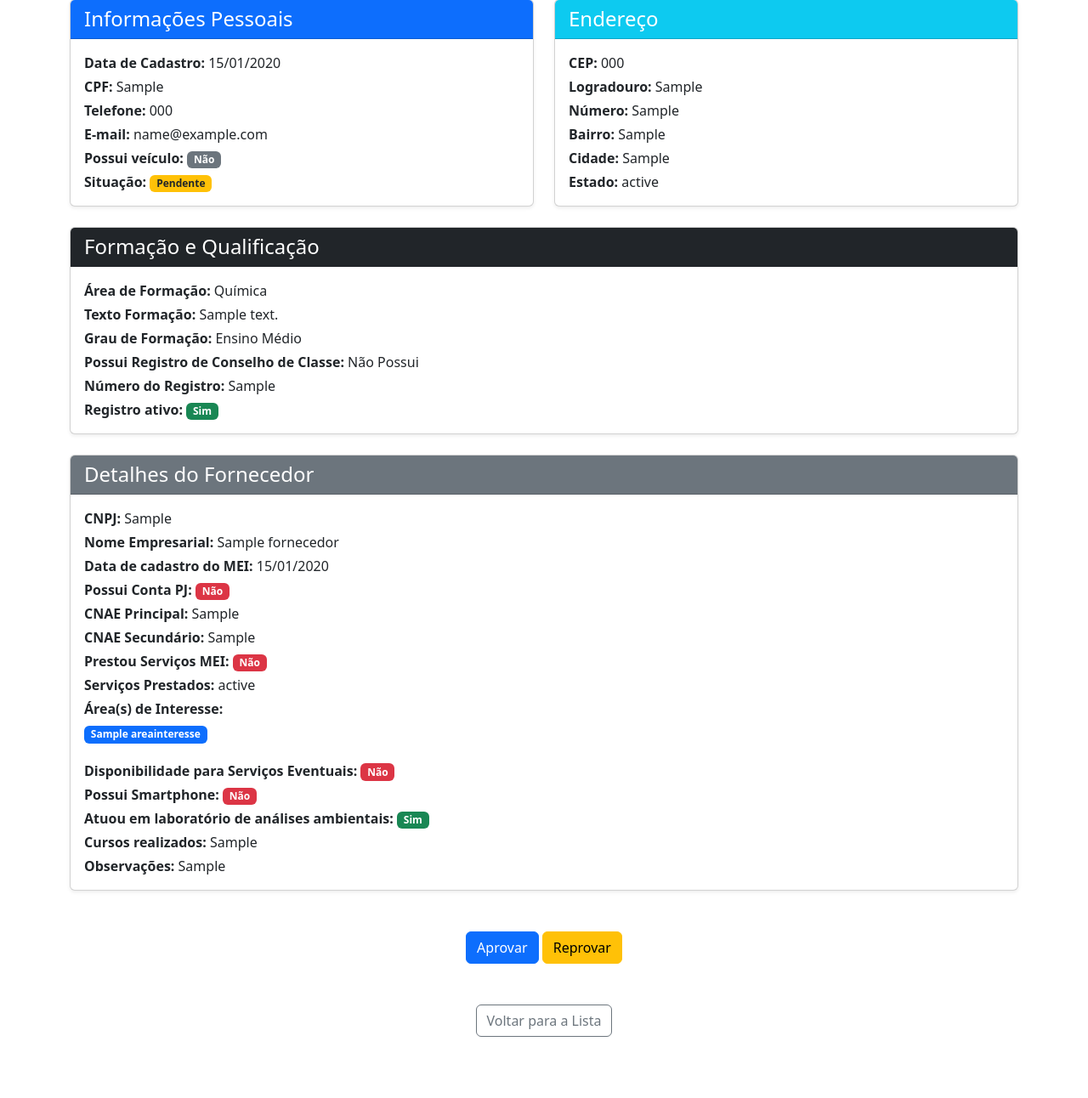
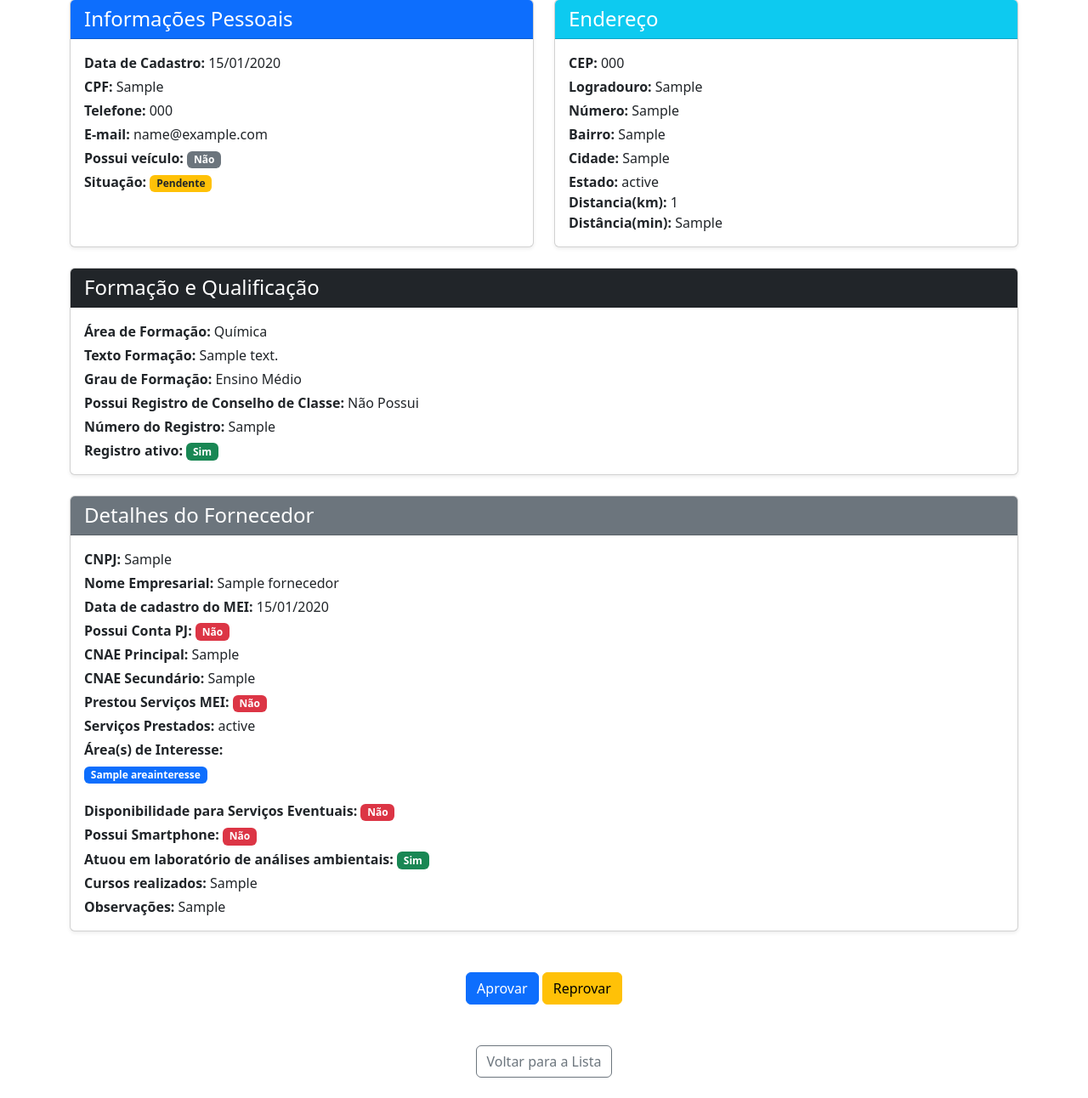
Before and after one commit to WaldembergDev/portal-cadastros, a Django app: page /registros/visualizar_cadastro/00000000-0000-0000-0000-000000000001/ in a window 1280 px wide. Shown: the part 175-1467 px from the top of the page at 85% size. Before the commit the page ends 1395 px from the top, so only its background shows below. Run offline with Django 5.2, Linux system fonts and the light colour scheme; tables that the repository leaves empty hold one stand-in row (values such as "Sample post").

Commit message:
chore: convertido a unidade de medida para km

```diff
--- a/pessoas/forms.py
+++ b/pessoas/forms.py
@@ -26,7 +26,7 @@ class EnderecoForm(forms.ModelForm):
     class Meta:
         model = Endereco
         fields = '__all__'
-        exclude = ['pessoa']
+        exclude = ['pessoa', 'distancia_km', 'distancia_tempo']
         labels = {
             'cep': 'CEP',
             'numero': 'Número'
--- a/pessoas/models.py
+++ b/pessoas/models.py
@@ -39,6 +39,8 @@ class Endereco(models.Model):
     bairro = models.CharField(max_length=50)
     cidade = models.CharField(max_length=50)
     estado = models.CharField(max_length=50)
+    distancia_km = models.IntegerField(null=True, blank=True)
+    distancia_tempo = models.CharField(max_length=255, null=True, blank=True)
     pessoa = models.OneToOneField(Pessoa, on_delete=models.CASCADE)
 
 # dados formação
--- a/registros/templates/visualizar_cadastro.html
+++ b/registros/templates/visualizar_cadastro.html
@@ -47,6 +47,12 @@
                         <p class="card-text mb-1"><strong>Bairro:</strong> {{ pessoa.endereco.bairro }}</p>
                         <p class="card-text mb-1"><strong>Cidade:</strong> {{ pessoa.endereco.cidade }}</p>
                         <p class="card-text mb-0"><strong>Estado:</strong> {{ pessoa.endereco.estado }}</p>
+                        {% if pessoa.endereco.distancia_km %}
+                        <p class="card-text mb-0"><strong>Distancia(km):</strong> {{ pessoa.endereco.distancia_km }}</p>
+                        {% endif %}
+                        {% if pessoa.endereco.distancia_tempo %}
+                        <p class="card-text mb-0"><strong>Distância(min):</strong> {{ pessoa.endereco.distancia_tempo }}</p>
+                        {% endif %}
                     </div>
                 </div>
             </div>
--- a/registros/urls.py
+++ b/registros/urls.py
@@ -2,7 +2,7 @@ from django.urls import path
 from . import views
 
 urlpatterns = [
-    path('', views.formulario_cadastro, name='formulario_cadastro'),
+    path('fornecedor/', views.formulario_cadastro, name='formulario_cadastro'),
     path('listar_cadastros/', views.listar_cadastros, name='listar_cadastros'),
     path('visualizar_cadastro/<uuid:id>/', views.visualizar_cadastro, name='visualizar_cadastro'),
     path('visualizacao_kanban/', views.visualizacao_kanban, name='visualizacao_kanban'),
--- a/registros/views.py
+++ b/registros/views.py
@@ -11,6 +11,7 @@ from pessoas.models import Pessoa
 from django.contrib.auth.decorators import login_required
 from utils.enviar_email import enviar_email
 from utils.enviar_email import TipoEmail
+from utils.api_maps import obter_distancia
 
 # Create your views here
 def formulario_cadastro(request):
@@ -25,7 +26,7 @@ def formulario_cadastro(request):
             'endereco_form': endereco_form,
             'formacao_form': formacao_form,
         }
-        return render(request, 'cadastro.html', context=context)
+        return render(request, 'cadastro_fornecedor.html', context=context)
     else:
         pessoa_form = PessoaForm(request.POST)
         endereco_form = EnderecoForm(request.POST)
@@ -61,6 +62,14 @@ def formulario_cadastro(request):
             tipo_email = TipoEmail.INSCRICAO
             nome_destinatario = pessoa.nome_completo
             enviar_email(tipo_email, email_destinatario, nome_destinatario)
+            # definindo os dados de distância
+            dados_distancia = obter_distancia(endereco.cep)
+            distancia_km = dados_distancia.get('dados_distancia') / 1000 if dados_distancia.get('dados_distancia') else None
+            distancia_tempo = dados_distancia.get('dados_tempo')
+            endereco.distancia_km = distancia_km
+            endereco.distancia_tempo = distancia_tempo
+            # salvando os dados
+            endereco.save()
             # redirecionando o usuário para a mesma página
             return redirect('/registros/')
         messages.add_message(request, constants.WARNING, 'Erro ao registrar os dados! Tente novamente.')
--- a/templates/emails/cadastro_aprovado.html
+++ b/templates/emails/cadastro_aprovado.html
@@ -1,5 +1,5 @@
 {% extends 'emails/base_email.html' %}
-{% block title %}Ótima Notícia: Seu Cadastro no Grupo Quality Ambiental Foi Aprovado!{% endblock %}
+{% block title %}Ótima Notícia: seu cadastro no Grupo Quality Ambiental Foi Aprovado!{% endblock %}
 {% block email_content %}
 <p>Prezado(a) {{ nome_usuario}},<br><br>
 
--- a/utils/api_maps.py
+++ b/utils/api_maps.py
@@ -1,8 +1,6 @@
 import requests
-from dotenv import load_dotenv
+from django.conf import settings
 import os
-
-load_dotenv()
 
 def obter_distancia(cep_origem):
     api_url = "https://maps.googleapis.com/maps/api/distancematrix/json"
@@ -12,7 +10,7 @@ def obter_distancia(cep_origem):
         "destinations": "21031790",
         "mode": "transit",
         "language": "pt-BR",
-        "key": os.getenv('MAPS_API_KEY')
+        "key": settings.MAPS_API_KEY
     }
 
     try:
--- a/utils/enviar_email.py
+++ b/utils/enviar_email.py
@@ -6,7 +6,7 @@ from enum import Enum
 # definindo os locais do html
 class TipoEmail(Enum):
     INSCRICAO = ('emails/inscricao.html', 'Confirmação de inscrição!')
-    CADASTRO_APROVADO = ('emails/cadastro_aprovado.html', 'Seu Cadastro Foi Aprovado! Bem-vindo(a) ao Grupo Quality Ambiental')
+    CADASTRO_APROVADO = ('emails/cadastro_aprovado.html', 'Seu Cadastro Foi Aprovado!')
     CADASTRO_REPROVADO = ('emails/cadastro_reprovado.html', 'Atualização do seu Cadastro - Grupo Quality Ambiental')
 
     @property
```
Also changed, not shown: pessoas/migrations/0004_endereco_distancia_km_endereco_distancia_tempo.py (added), pessoas/migrations/0005_alter_endereco_distancia_tempo.py (added), registros/templates/cadastro_fornecedor.html (renamed from registros/templates/cadastro.html).
